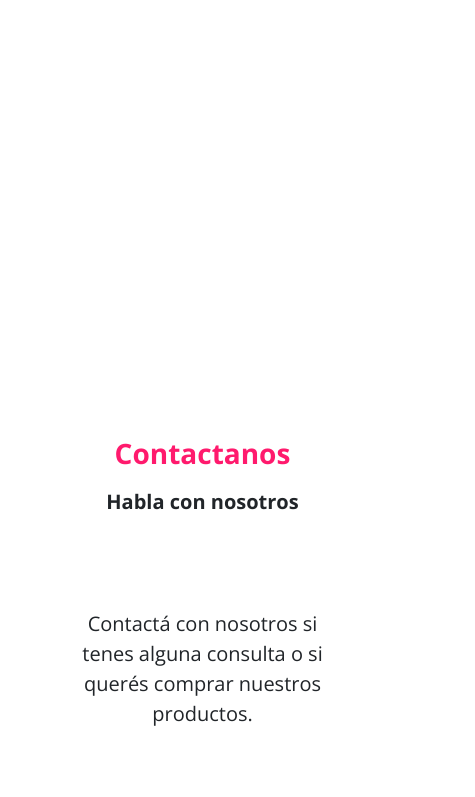
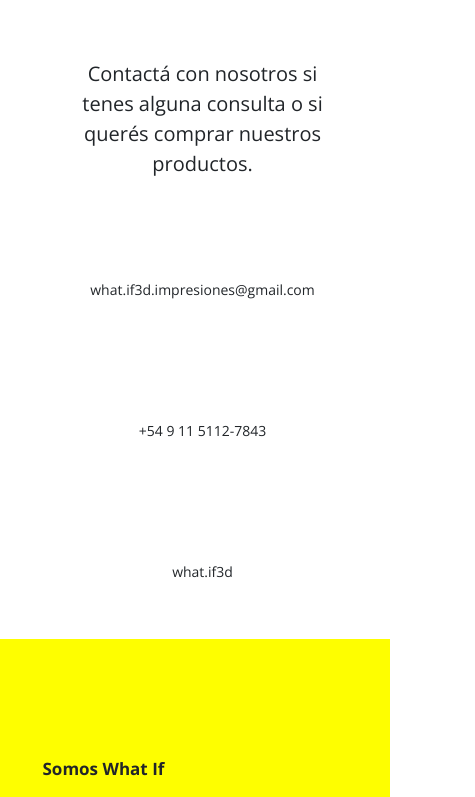
Before and after one commit to Adrastea966/What-If, a website: page index.html in a window 390 px wide. Shown: the part 1905-2702 px from the top of the page, 475 px wide, since content can reach past the window. Drawn offline with nearby package versions, Linux system fonts and the light colour scheme.

Commit message:
se modificaron media querys

```diff
--- a/sass/views/_home.scss
+++ b/sass/views/_home.scss
@@ -633,6 +633,23 @@ video {
             }
         }
     }
+
+    .contacto{
+        .seccion-contacto{
+            .div-contacto{
+                .contact-redes{
+                gap: 30px;
+
+
+                p {
+                    font-size: 1.3em;
+                    margin-bottom: 100px;
+                }
+
+                }
+            }
+        }
+    }
 }
 
 @media screen and (max-width:540px) {
@@ -654,6 +671,7 @@ video {
     }
 
     .principal {
+        height: 400px;
         .flex-row {
             .div1 {
                 h3 {
@@ -665,6 +683,7 @@ video {
     }
 
     .seccion-equipo {
+        height: 500px;
         .flex-row {
             .div-equipo {
                 p {
@@ -682,6 +701,7 @@ video {
     }
 
     .productos {
+        height: 500px;
 
         .flex-row {
 
@@ -693,6 +713,25 @@ video {
                 }
             }
 
+        }
+    }
+
+    .contacto{
+        .seccion-contacto{
+            .div-contacto{
+                .contact-redes{
+                gap: 20px;
+                flex-direction: column;
+                align-items: center;
+
+
+                p {
+                    font-size: 1.4em;
+                    margin-bottom: 100px;
+                }
+
+                }
+            }
         }
     }
 }
@@ -719,9 +758,7 @@ video {
         .flex-row {
             .div-equipo {
                 .botones-equipo {
-                    display: flex;
-                    flex-direction: column;
-                    gap: 40px;
+                    gap: 150px;
                     padding-top: 10px;
                 }
             }
@@ -821,6 +858,7 @@ video {
                 .botones-equipo {
                     text-align: center;
                     width: 200px;
+                    margin-left: 20px;
 
                     a {
                         font-size: 1.3em;
```
Also changed, not shown: assets/css/index.css.
